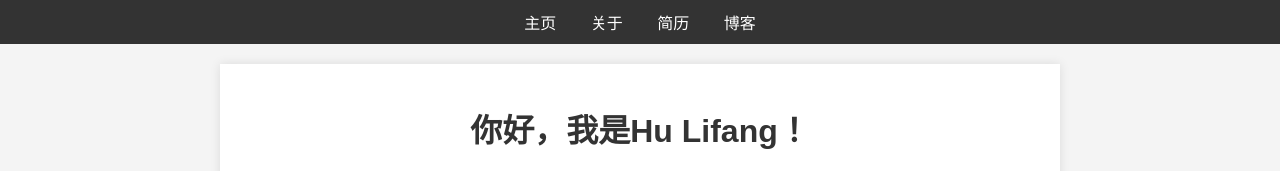
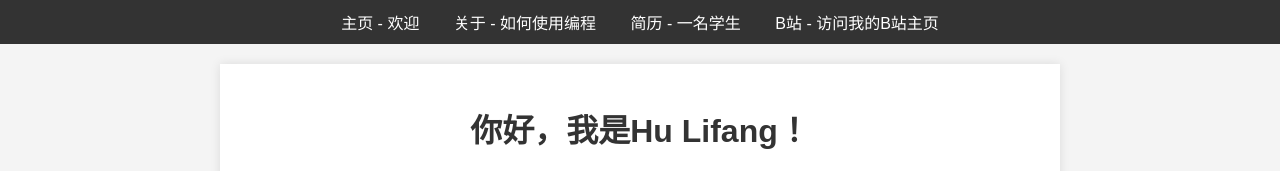
Before and after one commit to Lilifafang/Lilifafang.github.io, a plain HTML site: page index.html in a window 1280 px wide. Shown: the top 171 px of the page. Drawn offline with Linux system fonts and the light colour scheme; files that its build step writes are made by us from their sources.

Commit message:
Update index.html

```diff
--- a/index.html
+++ b/index.html
@@ -8,10 +8,10 @@
 <body>
     <nav>
         <ul>
-            <li><a href="/">主页</a></li>
-            <li><a href="/about">关于</a></li>
-            <li><a href="/cv">简历</a></li>
-            <li><a href="/blog">博客</a></li>
+            <li><a href="/">主页</a> - 欢迎</li>
+            <li><a href="/about">关于</a> - 如何使用编程</li>
+            <li><a href="/cv">简历</a> - 一名学生</li>
+            <li><a href="https://account.bilibili.com/account/home?spm_id_from=333.999.0.0" target="_blank">B站</a> - 访问我的B站主页</li>
         </ul>
     </nav>
     <div class="container">
```
